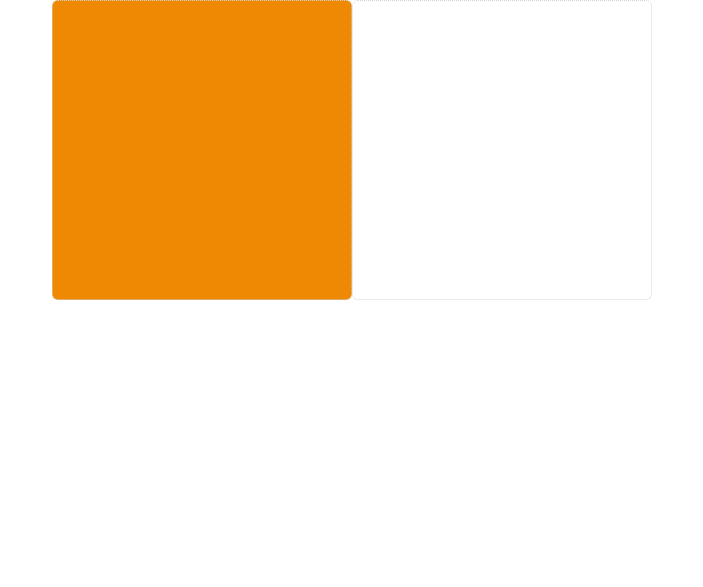
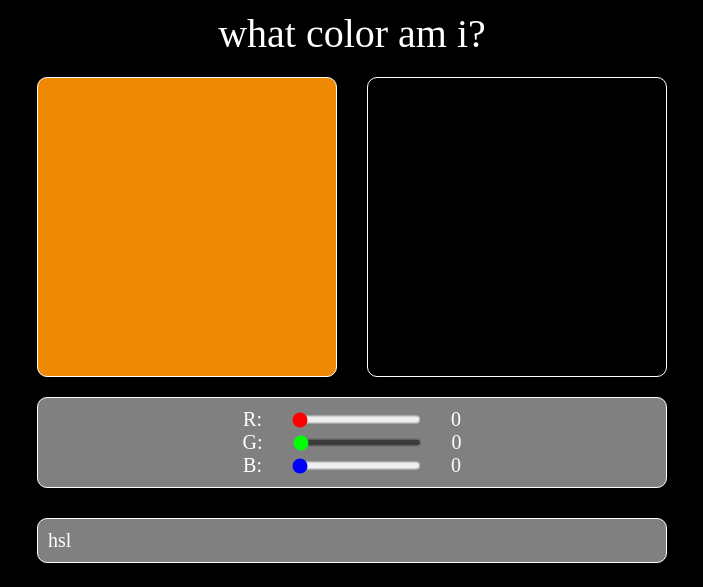
Before and after one commit to jentdev/what-color-am-i-draft, a plain HTML site: page index.html in a window 1280 px wide. Shown: the top 587 px of the page, without its empty margins (288-991 px from the left). Drawn offline with Linux system fonts and the light colour scheme.

Commit message:
updated picker

```diff
--- a/assets/css/main.css
+++ b/assets/css/main.css
@@ -5,70 +5,85 @@
     padding: 0;
 }
 
-/* set base font size to 10px = 1rem */
+/* set 1rem = 10px */
 html {
     font-size: 62.5%;
+    background: black;
+    color: white;
 }
 
 body {
-    background: #fff;
-    font-size: 3rem;
-    display: flex;
-    justify-content: center;
+    max-width: 1800px;
+    margin: auto;
 }
 
+header {
+    margin: 1rem auto;
+    text-align: center;
+    font-size: 4rem;
+}
+
+main,
+.super-container {
+    font-size: 2rem;
+    padding: 1rem;
+    display: flex;
+    flex-wrap: wrap;
+    justify-content: center;
+    gap: 3rem;
+}
+
+
+/* set div size for color squares */
 #random-color,
 #guessed-color {
     content: '';
     width: 30rem;
     height: 30rem;
-    border-radius: 2%;
-    border: 1px dotted lightgray;
+    border-radius: 1rem;
+    border: 1px solid white;
 }
 
 /* rgb container */
-.rgb-container {
-    display: flex;
-    align-items: space-between;
-    flex-flow: wrap row;
-    overflow: hidden;
-    height: 20vh;
+.rgb-container,
+.result-container {
     width: 50vw;
+    max-width: 63rem;
     background: rgba(255, 255, 255, .50);
-    border: 1px dotted lightgray;
-    border-radius: 3rem;
-    position: absolute;
-    bottom: 5rem;
-    margin: auto;
+    border: 1px solid white;
+    border-radius: 1rem;
+    padding: 1rem;
 }
 
+/* change slider color */
+#range-red {
+    accent-color: #ff0000;
+}
+#range-green {
+    accent-color: #00ff00;
+}
+#range-blue {
+    accent-color: #0000ff;
+}
 /* container for each color */
 .color-container {
-    width: 100%;
     display: flex;
-    justify-content: space-between;
+    justify-content: center;
+    gap: 3rem;
 }
 
 /* vertical align everything inside rgb container */
 label,
 span,
 .slider {
-    margin: auto 1rem;
+    /* margin: auto 1rem; */
 }
 
 /* print color from slider*/
 .print-color {
     text-align: right;
-    width: 5rem;
 }
 
-label {
-    width: 7%;
+.result-container {
+    order: 1;
 }
-span {
-    width: 10%;
-}
-/* set slider width*/
-input {
-    width: 83%;
-}
--- a/index.html
+++ b/index.html
@@ -6,33 +6,42 @@
     <link rel="stylesheet" href="assets/css/main.css">
 </head>
 <body>
-    <header></header>
+    <header>what color am i?</header>
+    <main>
         <!-- Random color -->
         <div id="random-color"></div>
-
         <!-- Guess -->
         <div id="guessed-color"></div>
+    </main>
+
+    <!-- super container for result and guess-->
+    <section class="super-container">
 
         <!-- Slider -->
         <div class="rgb-container">
             <div class="color-container">
                 <label>R: </label>
-            <input type="range" id="range-red" value="255" min="0" max="255">
-            <span class="print-color" id="print-red">255</span>
+                <input type="range" id="range-red" value="0" min="0" max="255">
+                <span class="print-color" id="print-red">0</span>
             </div>
 
             <div class="color-container">
                 <label>G: </label>
-            <input type="range" id="range-green" value="255" min="0" max="255">
-            <span class="print-color" id="print-green">255</span>
+                <input type="range" id="range-green" value="0" min="0" max="255">
+                <span class="print-color" id="print-green">0</span>
             </div>
 
             <div class="color-container">
                 <label>B: </label>
-            <input type="range" id="range-blue" value="255" min="0" max="255">
-            <span class="print-color" id="print-blue">255</span>
+                <input type="range" id="range-blue" value="0" min="0" max="255">
+                <span class="print-color" id="print-blue">0</span>
             </div>
-    </div>
+        </div> <!-- / Slider -->
+
+        <!-- hex and hsl -->
+        <div class="result-container">hsl</div>
+
+    </section> <!-- / super container -->
 
     <!-- Scripts -->
     <script src="assets/js/main.js"></script>
```
Lines whose indentation alone changed are shown as unchanged.
